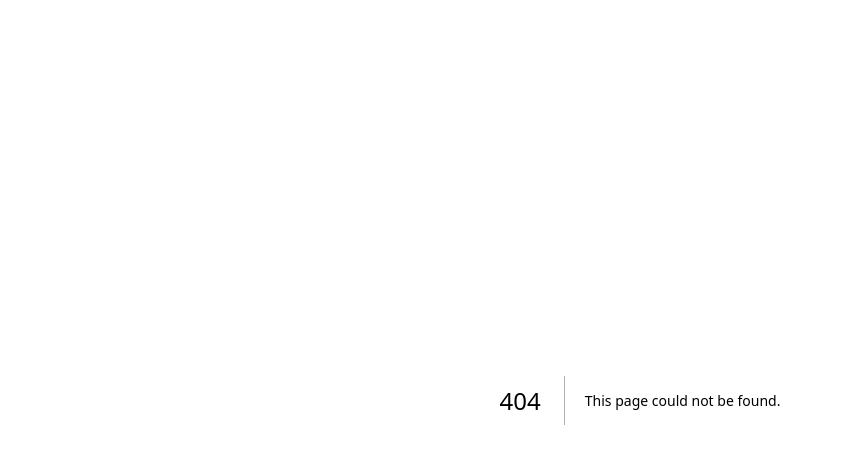
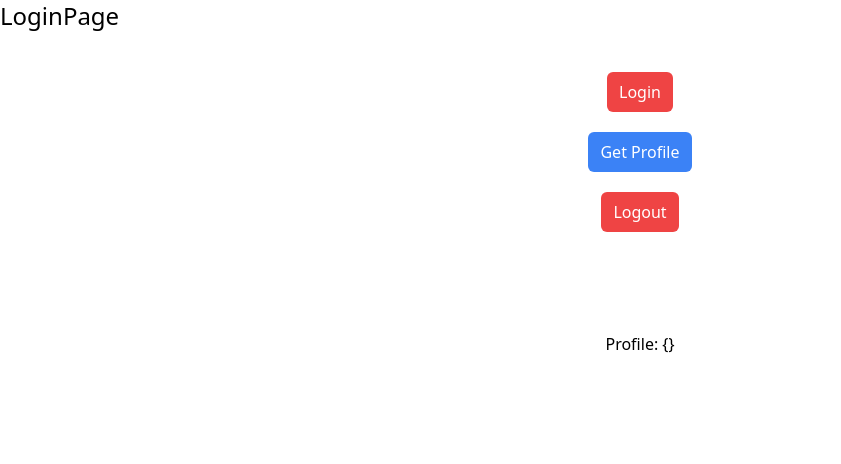
Before and after one commit to hungnguyen2809/learn-nextjs, a Next.js app: page /login in a window 1280 px wide. Before the commit this address had no page. Shown: the top 464 px of the page, without its empty margins (0-841 px from the left). Built offline with nearby package versions, Linux system fonts and the light colour scheme.

Commit message:
add page login demo follow login

```diff
--- a/package.json
+++ b/package.json
@@ -13,6 +13,7 @@
     "@types/react": "18.0.38",
     "@types/react-dom": "18.0.11",
     "autoprefixer": "10.4.14",
+    "axios": "^1.4.0",
     "cookies": "^0.8.0",
     "eslint": "8.39.0",
     "eslint-config-next": "13.3.1",
--- /dev/null
+++ b/src/apiClient/authApi.ts
@@ -0,0 +1,13 @@
+import axiosClient from './axiosClient';
+
+export const authApi = {
+  login: (body: { username: string; password: string }) => {
+    return axiosClient.post('/login', body);
+  },
+  logout: () => {
+    return axiosClient.get('/logout');
+  },
+  getProfile: () => {
+    return axiosClient.get('/profile');
+  },
+};
--- /dev/null
+++ b/src/apiClient/axiosClient.ts
@@ -0,0 +1,7 @@
+import axios from 'axios';
+
+const axiosClient = axios.create({
+  baseURL: '/api', //dùng chung domain => axios tự hiểu domain, chỉ cần gán thêm prefix
+});
+
+export default axiosClient;
--- /dev/null
+++ b/src/apiClient/index.ts
@@ -0,0 +1 @@
+export * from './authApi';
--- a/src/components/Button.tsx
+++ b/src/components/Button.tsx
@@ -2,11 +2,12 @@ import React, { PropsWithChildren } from 'react';
 
 interface Props extends PropsWithChildren {
   onClick?: () => void;
+  type?: string;
 }
 
-const Button: React.FC<Props> = ({ children, onClick }) => {
+const Button: React.FC<Props> = ({ children, type = 'red', onClick }) => {
   return (
-    <button onClick={onClick} className="bg-blue-500 text-white py-2 px-3 rounded-md text-center">
+    <button onClick={onClick} className={`bg-${type}-500 text-white py-2 px-3 rounded-md text-center`}>
       {children}
     </button>
   );
--- /dev/null
+++ b/src/pages/login.tsx
@@ -0,0 +1,53 @@
+import { authApi } from '@/apiClient';
+import { Button } from '@/components';
+import React, { useState } from 'react';
+
+const LoginPage = () => {
+  const [profile, setProfile] = useState({});
+
+  const handleLogin = async () => {
+    try {
+      await authApi.login({ username: 'hungnv28', password: 'hungnguyen99' });
+    } catch (error) {
+      console.error(error);
+    }
+  };
+
+  const handleGetProfile = async () => {
+    try {
+      const response = await authApi.getProfile();
+      setProfile(response.data);
+    } catch (error: any) {
+      if (error && error?.response && error.response?.data) {
+        alert(JSON.stringify(error.response?.data));
+      }
+      console.error(error);
+    }
+  };
+
+  const handleLogout = async () => {
+    try {
+      await authApi.logout();
+    } catch (error) {
+      console.error(error);
+    }
+  };
+
+  return (
+    <div>
+      <h1 className="text-2xl">LoginPage</h1>
+
+      <div className="mt-10 flex flex-col justify-center items-center gap-5">
+        <Button onClick={handleLogin}>Login</Button>
+        <Button type="blue" onClick={handleGetProfile}>
+          Get Profile
+        </Button>
+        <Button onClick={handleLogout}>Logout</Button>
+
+        <div className="mt-20">Profile: {JSON.stringify(profile)}</div>
+      </div>
+    </div>
+  );
+};
+
+export default LoginPage;
```
Also changed, not shown: 1 other file (tests, documents, lock files or other folders).
